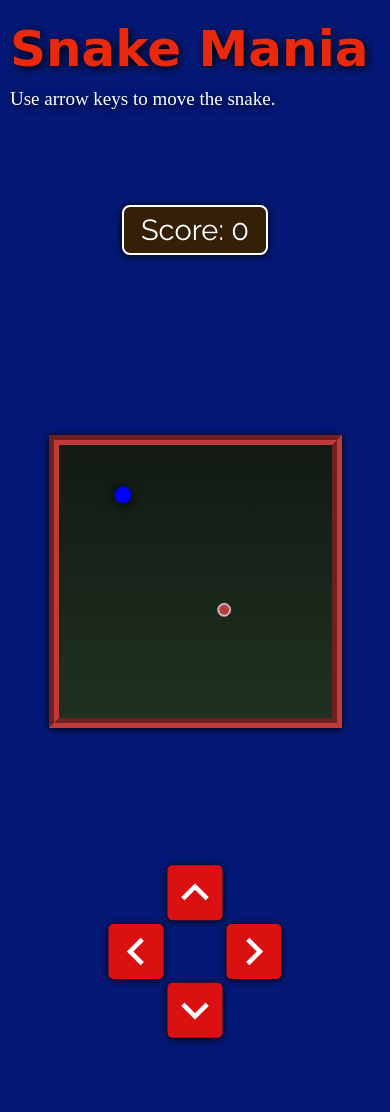
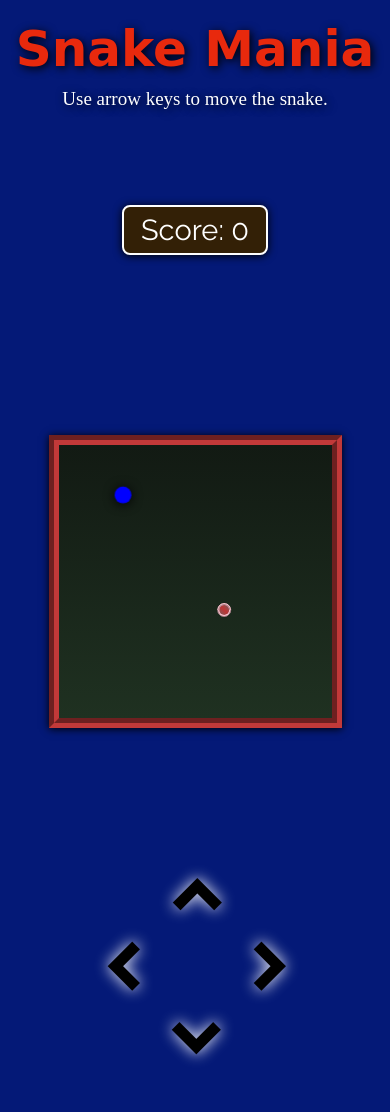
Before and after one commit to vineetvishnu/snakegame, a PHP site: page / in a window 390 px wide. Before the commit the page ends 1044 px from the top, so only its background shows below. Run offline with PHP 8.4, Linux system fonts and the light colour scheme; some web fonts are replaced.

Commit message:
Update style.css

```diff
--- a/style.css
+++ b/style.css
@@ -18,7 +18,7 @@ body{
 h1{
 	position: relative;
 	top: 20px;
-	left: 10px;
+	left: 20px;
 	font-size: 50px;
 	color: #fff;
 	font-family: 'ZCOOL KuaiLe', cursive;
@@ -28,7 +28,7 @@ h1{
 p{
 	position: relative;
 	top: 30px;
-	left: 10px;
+	left: 20px;
 	font-size: 19px;
 	text-shadow: 2px 2px 10px black;
 	color: #fff;
@@ -49,7 +49,6 @@ p{
 	width: 65vmin;
 	height: 65vmin;
 	border: 10px groove rgb(194, 57, 57);
-
 	display: grid;
 	grid-template-rows: repeat(19, 1fr);
 	grid-template-columns: repeat(19, 1fr);
@@ -73,6 +72,7 @@ p{
 	background-color: #a60823 ;
 	transform:  rotate(45deg);
 	border-radius: 7px;
+	width: ;
 	border: 1.5px solid #000000;
 	box-shadow: 0px 2px 10px rgb(155, 74, 74);
 }
@@ -100,25 +100,25 @@ p{
 }
 .material-icons{
 	border: 0;
-	font-size: 55px;
-	color: white;
-	background-color: rgb(219, 17, 17);
-	border-radius: 5px;
+	font-size: 88px;
+	color: rgb(0, 0, 0);
+	background: none;
+	font-weight: 1000;
 	outline: none;
-	box-shadow: 0px 1px 8px #000;
+	text-shadow: 0px 0px 15px #ffffff;
 }
 
 #keyUp{
-	transform: translate(82.5px,-58.67px);
+	transform: translate(132.5px,-71px);
 }
 #keyLeft{
-	transform: translate(-31.5px, 0px);
+	transform: translate(-28px, 0px);
 }
 #keyRight{
-	transform: translate(31.5px, 0px);
+	transform: translate(28px, 0px);
 }
 #keyDown{
-	transform: translate(-82.5px, 58.67px);
+	transform: translate(-132.5px, 71px);
 }
 
 
@@ -144,4 +144,12 @@ body{
 	width: 70vmin;
 	height: 70vmin;
 }
+p{
+	left: 0;
+	text-align: center;
 }
+h1{
+	left: 0;
+	text-align: center;
+}
+}
```
